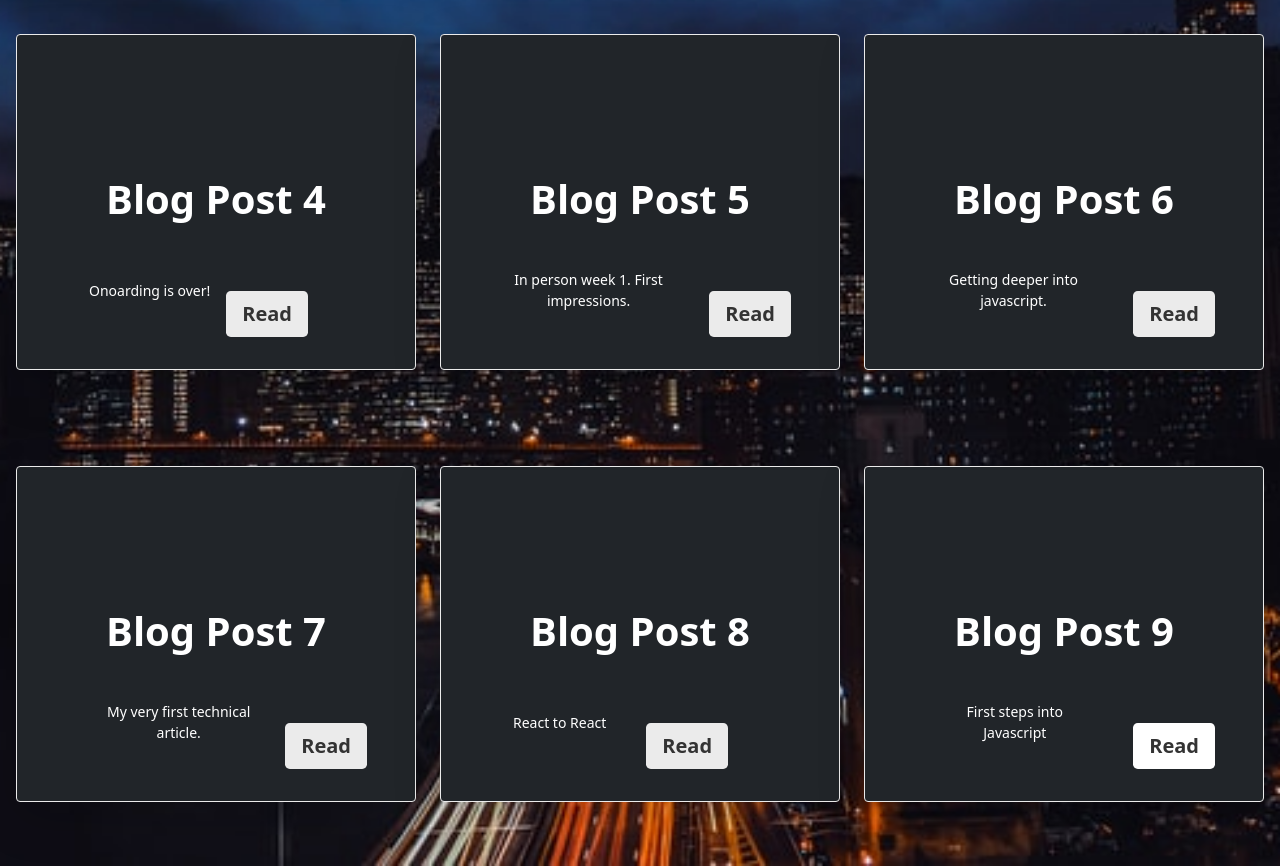
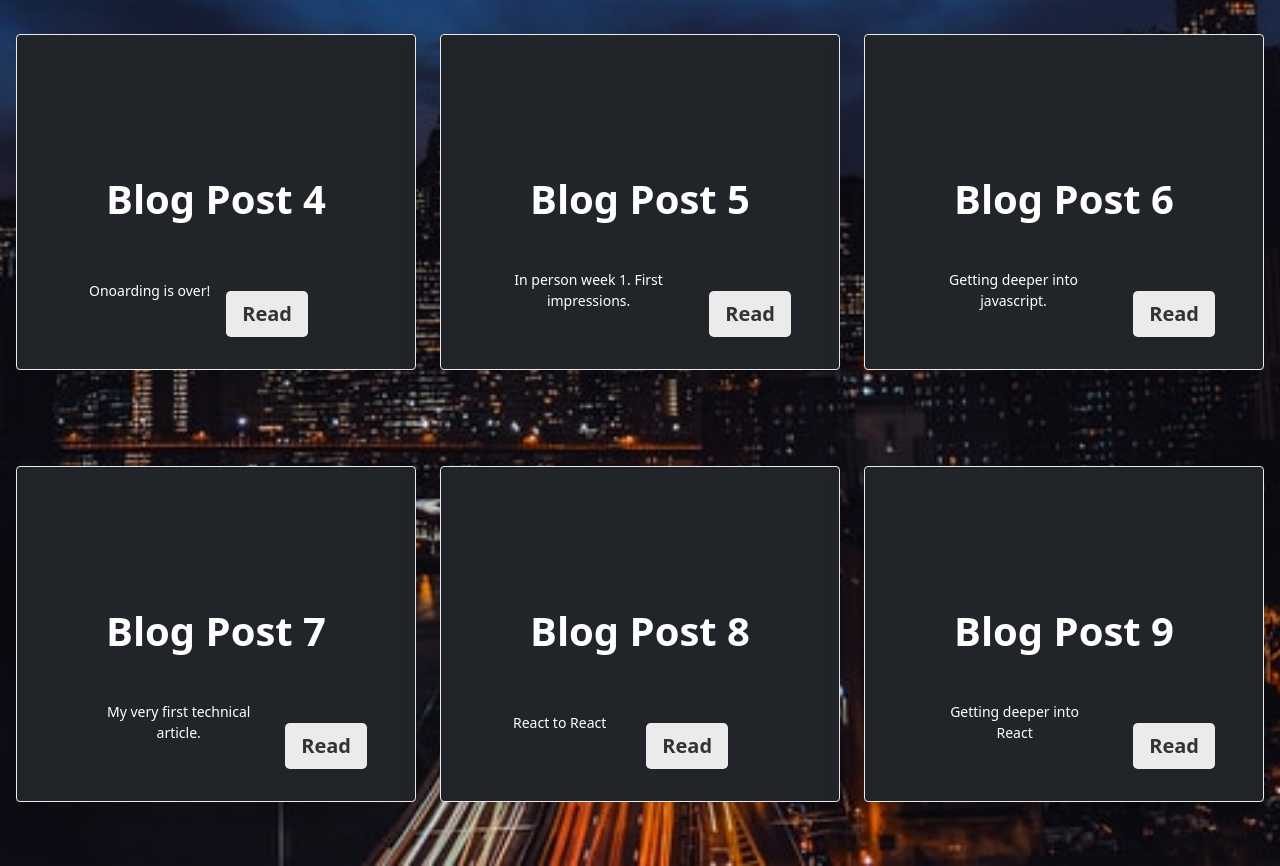
Before and after one commit to anthony-devarti/wireframe-blog, a website: page blog.html in a window 1280 px wide. Shown: the part 644-1510 px from the top of the page. Drawn offline with nearby package versions, Linux system fonts and the light colour scheme; files whose address does not match are found by name.

Commit message:
fixing a broken link to the blog post 9

```diff
--- a/blog.html
+++ b/blog.html
@@ -187,11 +187,11 @@
                   <ul class="d-flex list-unstyled mt-auto">
                       <li class="d-flex align-items-center me-3">
                       <svg class="bi me-2" width="1em" height="1em"><use xlink:href="#geo-fill"></use></svg>
-                      <small>First steps into Javascript</small>
+                      <small>Getting deeper into React</small>
                     </li>
                     <li class="d-flex align-items-center">
                       <svg class="bi me-2" width="1em" height="1em"><use xlink:href="#calendar3"></use></svg>
-                      <a href="blogposts/frontend/week9/week9.html" class="btn btn-lg btn-secondary fw-bold border-white bg-white mt-5">Read</a>
+                      <a href="blogposts/Frontend/week9/week9.html" class="btn btn-lg btn-secondary fw-bold mt-5">Read</a>
                       <small></small>
                     </li>
                   </ul>
```
